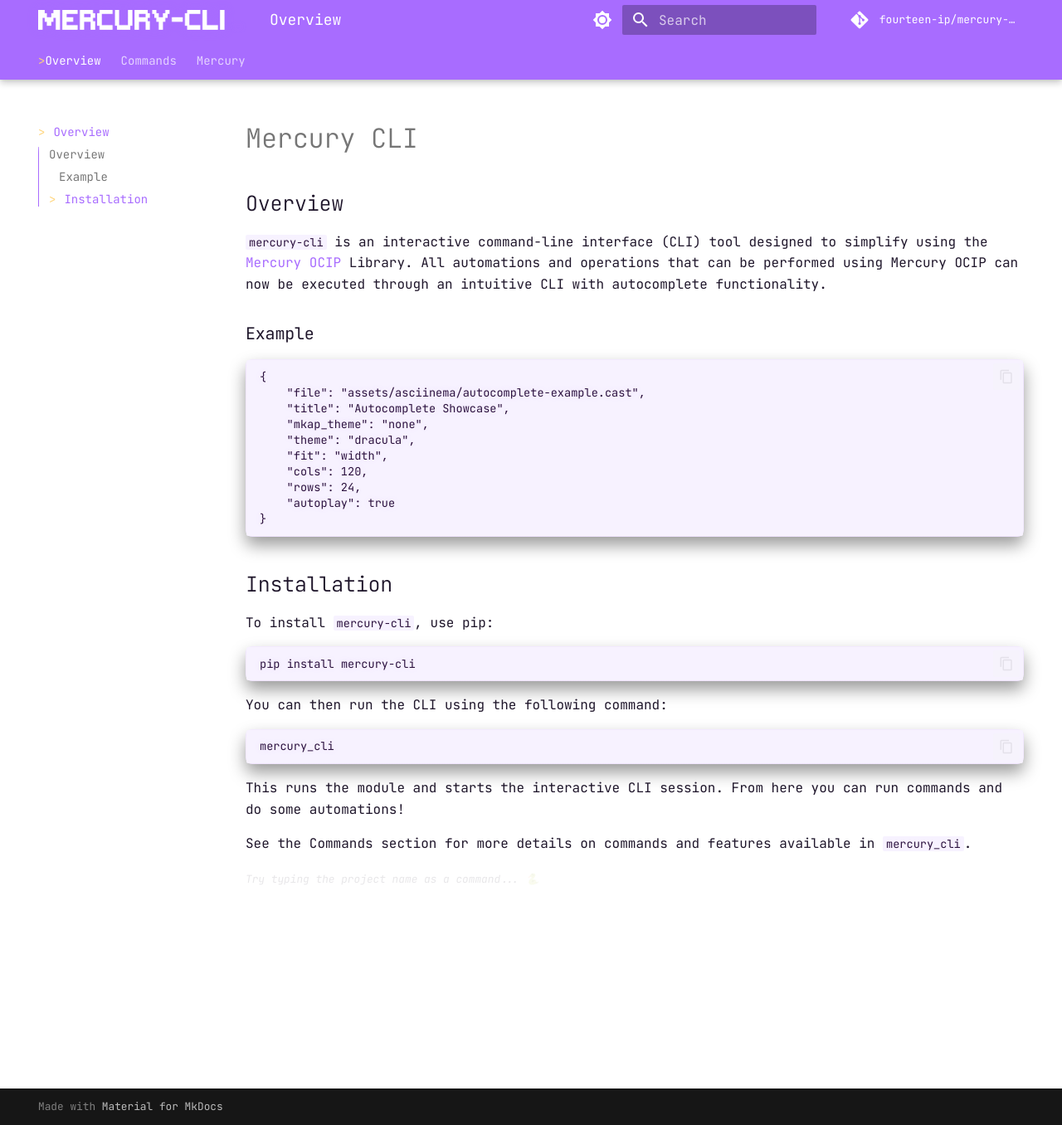
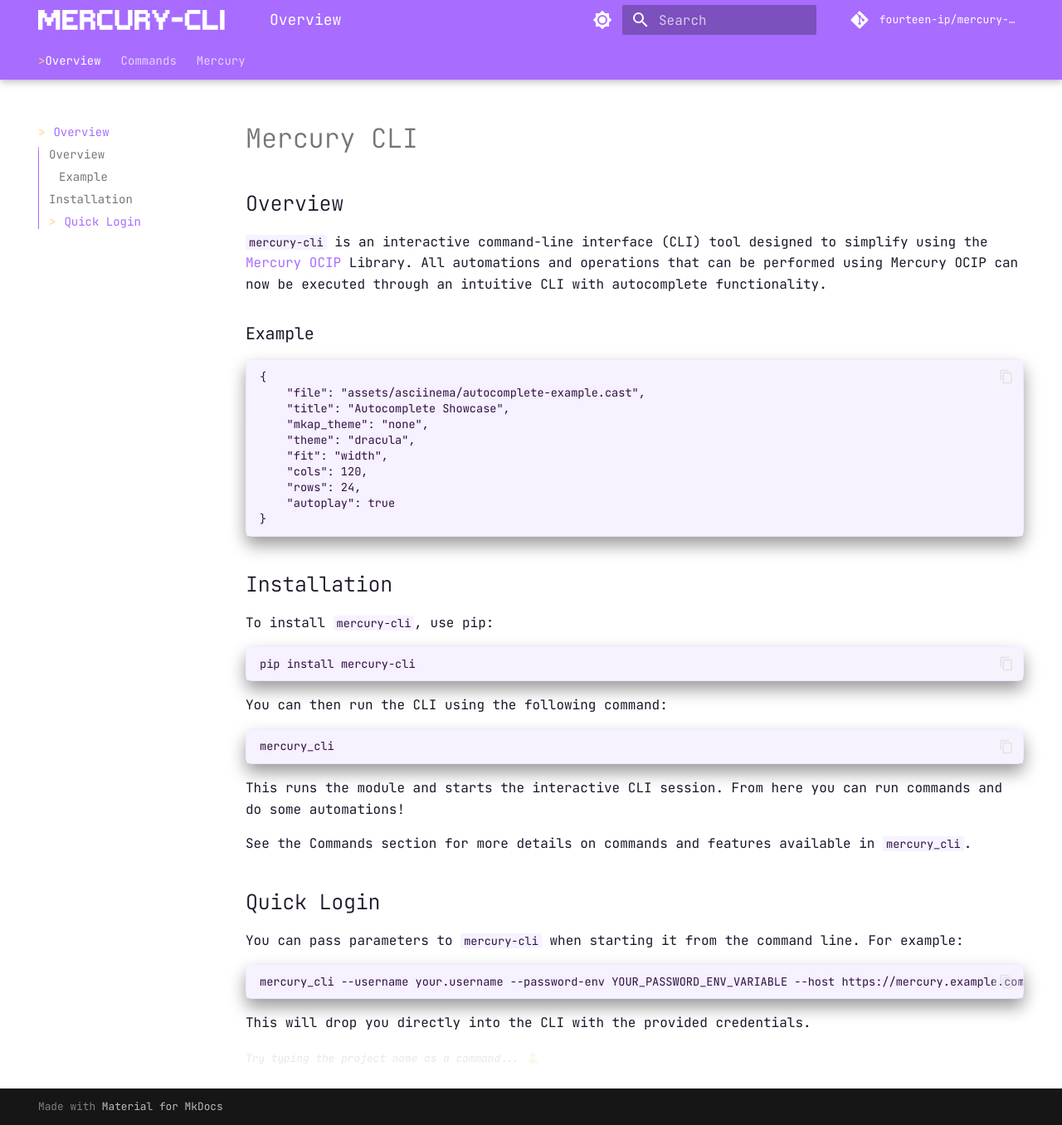
Before and after one commit to Fourteen-IP/mercury-cli, an MkDocs documentation site: the page built from docs/index.md, in a window 1280 px wide and 1356 px high. Shown: the whole window at 83% size. Built offline with MkDocs 1.6.1 and Material for MkDocs 9.7.7, drawn with Linux system fonts in a browser that asks for light colours; comment, search, counter and statistics services are not loaded.

Commit message:
docs: add Quick Login section to index.md

````diff
--- a/docs/index.md
+++ b/docs/index.md
@@ -37,4 +37,14 @@
 
 See the Commands section for more details on commands and features available in `mercury_cli`.
 
+## Quick Login
+
+You can pass parameters to `mercury-cli` when starting it from the command line. For example:
+
+```bash
+mercury_cli --username your.username --password-env YOUR_PASSWORD_ENV_VARIABLE --host https://mercury.example.com/webservice/services/ProvisioningService
+```
+
+This will drop you directly into the CLI with the provided credentials.
+
 <small style="opacity: 0.1;"><a href="assets/mercury/" style="color: inherit; text-decoration: none;">*Try typing the project name as a command... 🐍*</a></small>
````
